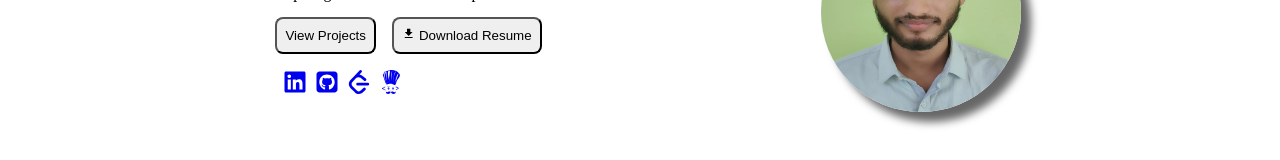
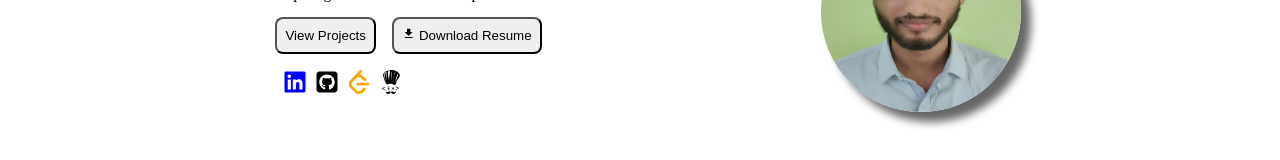
Before and after one commit to Purbey2001/portfolio_website, a React (Vite) app: page / in a window 1280 px wide. Shown: the part 168-328 px from the top of the page. Built offline with nearby package versions, Linux system fonts and the light colour scheme.

Commit message:
fixed styling

```diff
--- a/src/components/Home.jsx
+++ b/src/components/Home.jsx
@@ -21,10 +21,10 @@ function Home() {
           <button> <MdFileDownload/> Download Resume</button>
         </div>
         <div className='profileUrl'>
-          <Link to='https://www.linkedin.com/in/abhishek-kumar-2a360523a/'><FaLinkedin /></Link>
-          <Link to='https://github.com/Purbey2001'><FaSquareGithub /></Link>
-          <Link to='https://leetcode.com/u/Purbey_2001/'><SiLeetcode /></Link>
-          <Link to='https://www.codechef.com/users/purbey2001'><SiCodechef /></Link>
+          <a href='https://www.linkedin.com/in/abhishek-kumar-2a360523a/'><FaLinkedin style={{color:"blue"}}/></a>
+          <a href='https://github.com/Purbey2001'><FaSquareGithub style={{color:'black'}}/></a>
+          <a href='https://leetcode.com/u/Purbey_2001/'><SiLeetcode style={{color:'orange'}}/></a>
+          <a href='https://www.codechef.com/users/purbey2001'><SiCodechef style={{color:'black'}}/></a>
         </div>
       </div>
       <div className='imagr'>
```
